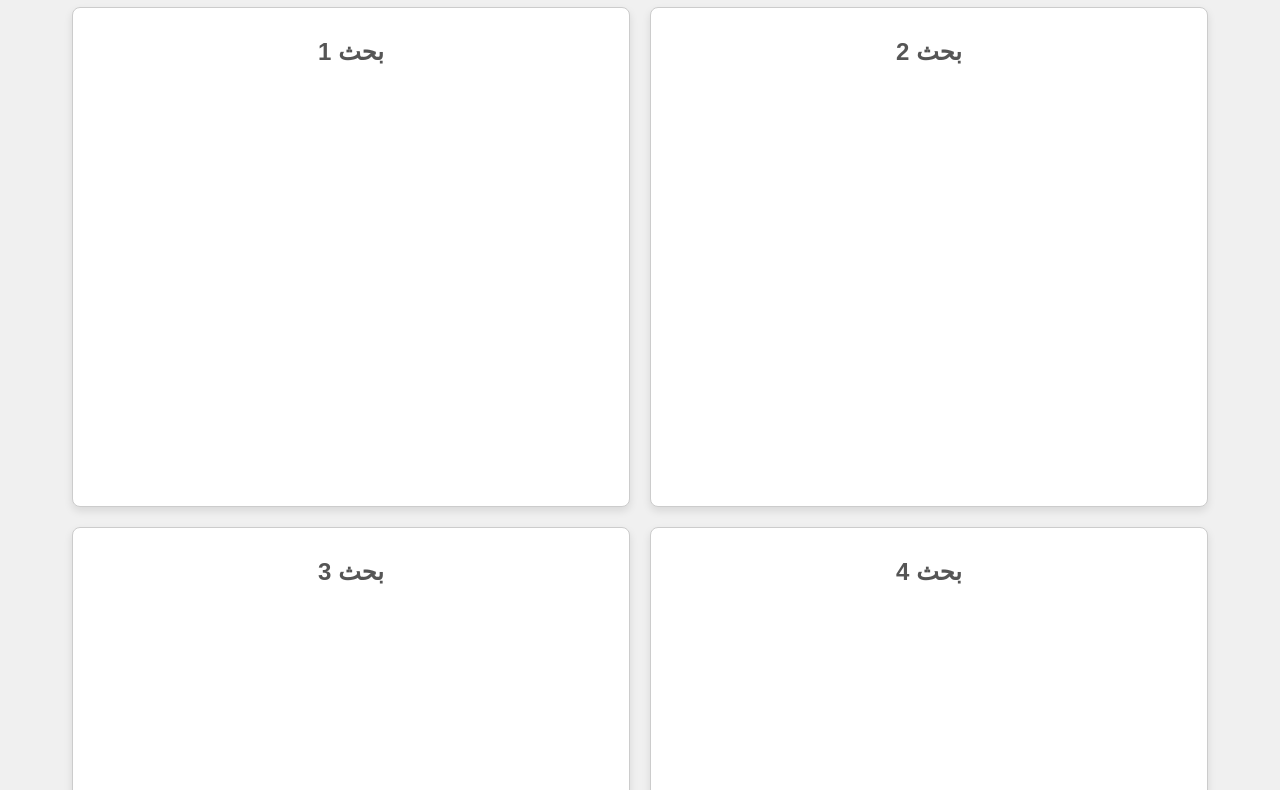
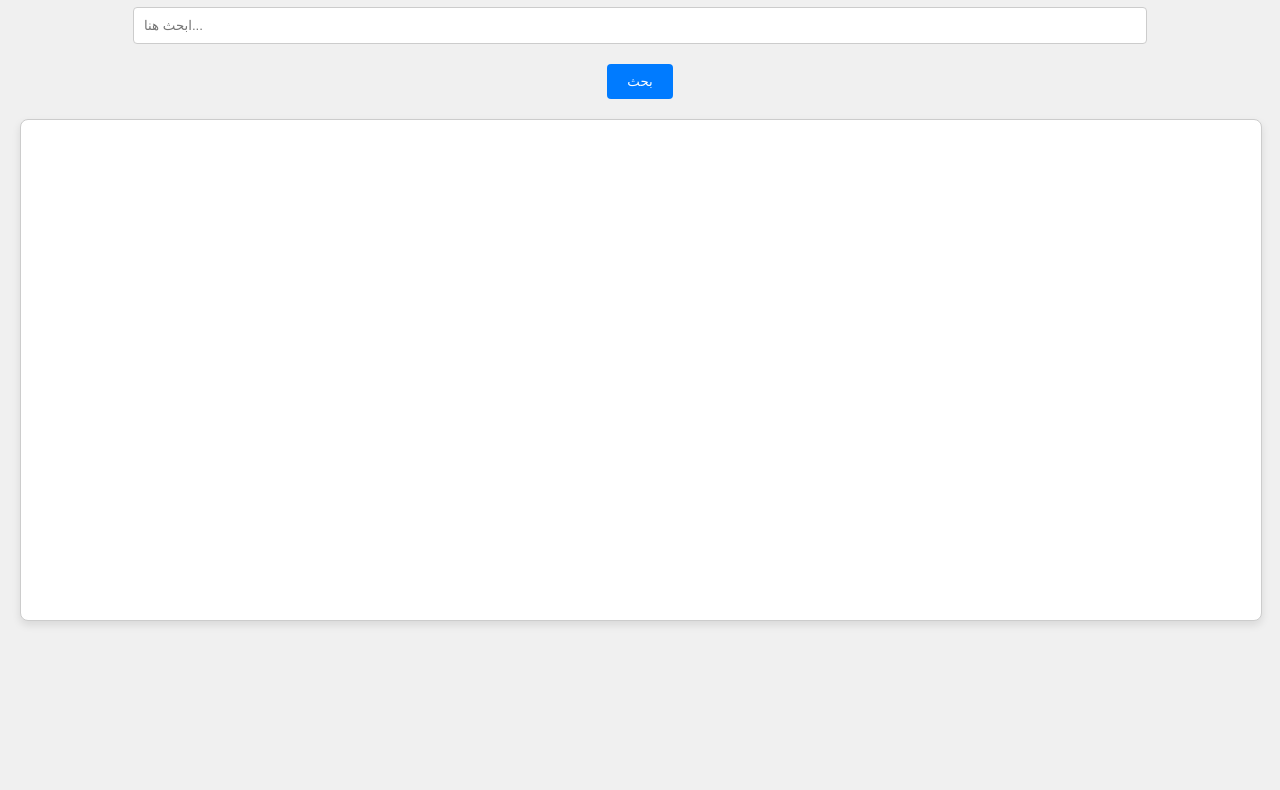
Before and after one commit to krarar/index.html, a plain HTML site: page index.html in a window 1280 px wide. Shown: the part 94-884 px from the top of the page. After the commit the page ends 800 px from the top, so only its background shows below. Drawn offline with Linux system fonts and the light colour scheme.

Commit message:
Update index.html

```diff
--- a/index.html
+++ b/index.html
@@ -15,67 +15,69 @@
         h1 {
             color: #333;
         }
-        .container {
+        .search-container {
             display: flex;
-            flex-wrap: wrap;
+            flex-direction: column;
+            align-items: center;
             gap: 20px;
-            justify-content: center;
-        }
-        .search-frame {
-            background-color: #fff;
-            border: 1px solid #ccc;
-            border-radius: 8px;
-            padding: 10px;
-            width: 45%;
-            height: 500px;
-            box-shadow: 0 4px 8px rgba(0, 0, 0, 0.1);
-            box-sizing: border-box;
-        }
-        .search-frame h2 {
-            color: #555;
+            margin-bottom: 20px;
         }
         iframe {
             width: 100%;
-            height: calc(100% - 40px);
+            height: 500px;
+            border: 1px solid #ccc;
+            border-radius: 8px;
+            box-shadow: 0 4px 8px rgba(0, 0, 0, 0.1);
+            background-color: #fff;
+        }
+        input[type="text"] {
+            width: 80%;
+            padding: 10px;
+            border: 1px solid #ccc;
+            border-radius: 4px;
+        }
+        button {
+            padding: 10px 20px;
             border: none;
+            border-radius: 4px;
+            background-color: #007bff;
+            color: #fff;
+            cursor: pointer;
+        }
+        button:hover {
+            background-color: #0056b3;
         }
         @media (max-width: 768px) {
-            .search-frame {
+            iframe {
+                height: 400px;
+            }
+            input[type="text"] {
                 width: 100%;
-                height: 400px;
             }
         }
         @media (max-width: 480px) {
-            .search-frame {
-                width: 100%;
+            iframe {
                 height: 300px;
             }
         }
     </style>
 </head>
 <body>
-    <h1>بحث جوجل المخصص في أربع إطارات</h1>
-    <div class="container">
-        <div class="search-frame">
-            <h2>بحث 1</h2>
-            <script async src="https://cse.google.com/cse.js?cx=94c0ca8a9651542d9"></script>
-            <div class="gcse-search" data-gname="frame1"></div>
-        </div>
-        <div class="search-frame">
-            <h2>بحث 2</h2>
-            <script async src="https://cse.google.com/cse.js?cx=94c0ca8a9651542d9"></script>
-            <div class="gcse-search" data-gname="frame2"></div>
-        </div>
-        <div class="search-frame">
-            <h2>بحث 3</h2>
-            <script async src="https://cse.google.com/cse.js?cx=94c0ca8a9651542d9"></script>
-            <div class="gcse-search" data-gname="frame3"></div>
-        </div>
-        <div class="search-frame">
-            <h2>بحث 4</h2>
-            <script async src="https://cse.google.com/cse.js?cx=94c0ca8a9651542d9"></script>
-            <div class="gcse-search" data-gname="frame4"></div>
-        </div>
+    <h1>بحث جوجل المخصص</h1>
+    <div class="search-container">
+        <input type="text" id="search-input" placeholder="ابحث هنا...">
+        <button onclick="performSearch()">بحث</button>
     </div>
+    <iframe id="search-frame" src=""></iframe>
+
+    <script>
+        function performSearch() {
+            const query = document.getElementById('search-input').value;
+            const searchFrame = document.getElementById('search-frame');
+            const cx = '94c0ca8a9651542d9';
+            const url = `https://www.google.com/search?q=${encodeURIComponent(query)}&cx=${cx}`;
+            searchFrame.src = url;
+        }
+    </script>
 </body>
 </html>
```
